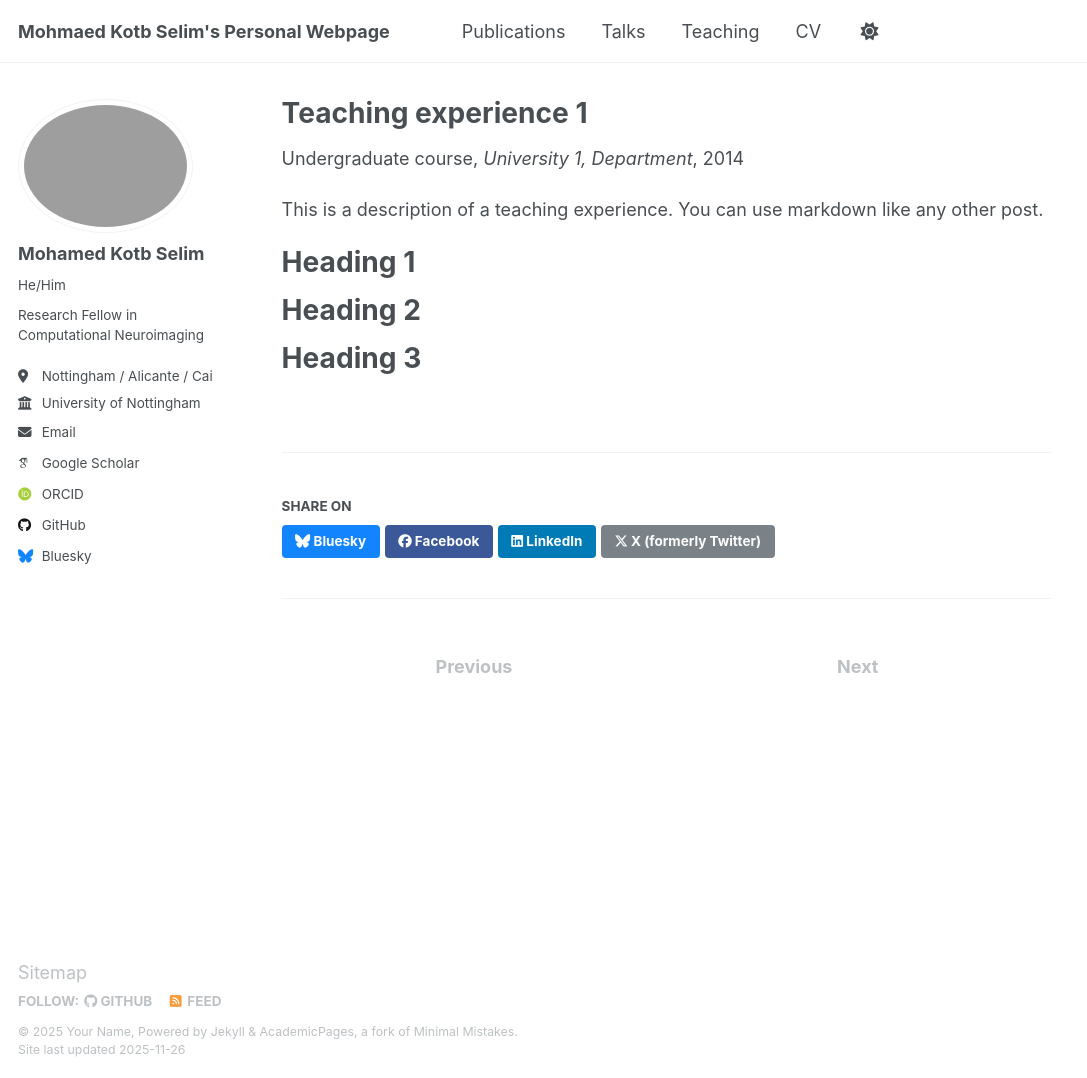
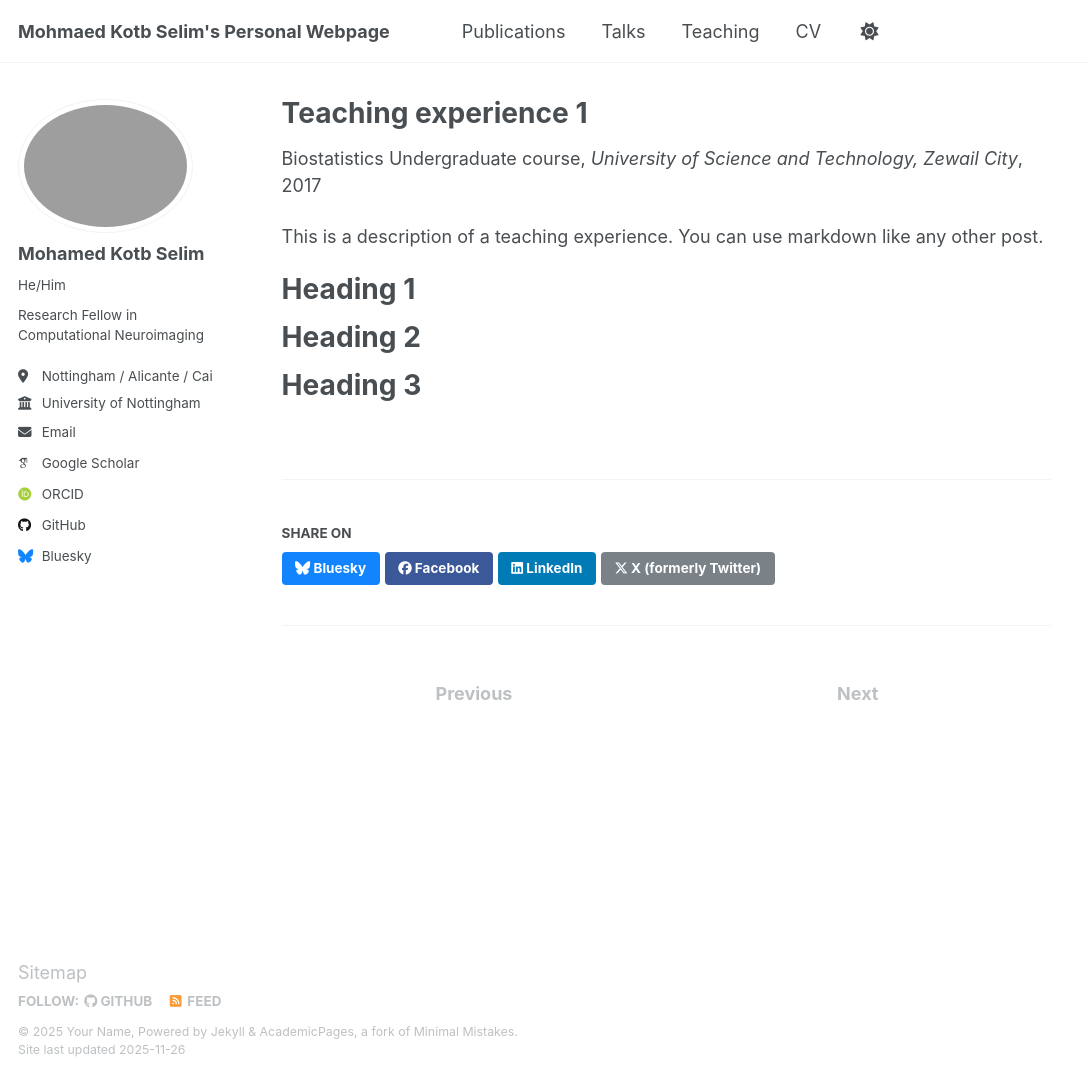
Before and after one commit to mokselim/mokselim.github.io, a Jekyll site: the page built from _teaching/2014-spring-teaching-1.md, in a window 1280 px wide and 1078 px high. Shown: the whole window, without its empty margins (0-1087 px from the left). Built offline with Jekyll 4.4.1, drawn with Linux system fonts in a browser that asks for light colours; some web fonts are replaced.

Commit message:
Update 2014-spring-teaching-1.md

```diff
--- a/_teaching/2014-spring-teaching-1.md
+++ b/_teaching/2014-spring-teaching-1.md
@@ -1,11 +1,11 @@
 ---
 title: "Teaching experience 1"
 collection: teaching
-type: "Undergraduate course"
+type: "Biostatistics Undergraduate course"
 permalink: /teaching/2014-spring-teaching-1
-venue: "University 1, Department"
-date: 2014-01-01
-location: "City, Country"
+venue: "University of Science and Technology, Zewail City"
+date: 2017-02-01
+location: "Giza, Egypt"
 ---
 
 This is a description of a teaching experience. You can use markdown like any other post.
```
